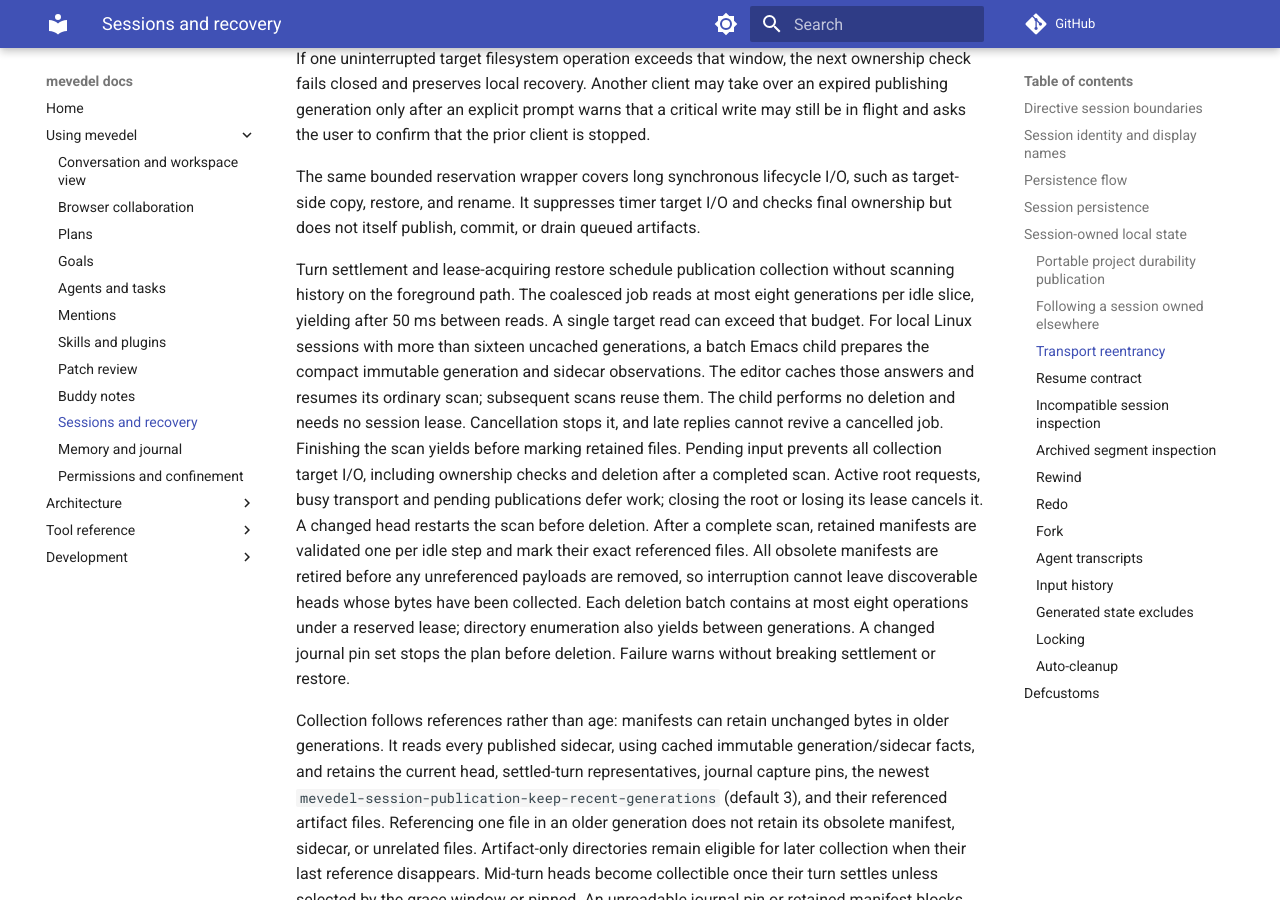
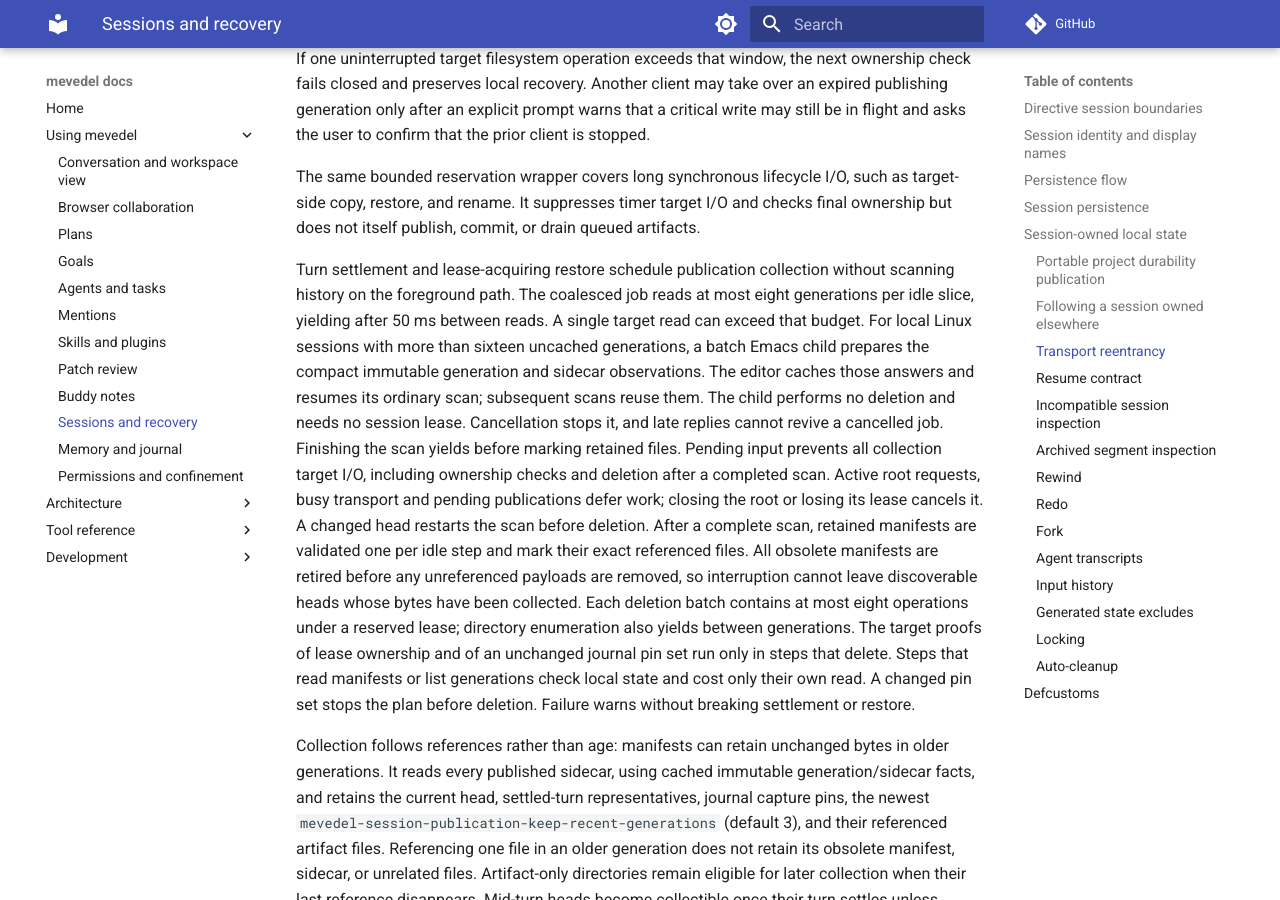
Before and after one commit to FrauH0lle/mevedel, an MkDocs documentation site: the page built from docs/sessions.md, in a window 1280 px wide and 900 px high, scrolled down 19000 px. Built offline with MkDocs 1.6.1 and Material for MkDocs 9.7.7, drawn with Linux system fonts in a browser that asks for light colours; comment, search, counter and statistics services are not loaded.

Commit message:
perf(collection): Prove ownership only in steps that delete
After a remote request settled, publication collection spent 178 control
programs over two minutes of idle slices, most of them proofs: every slice
read the target clock for lease ownership, and every plan step listed and
read the journal pins -- also for the steps that only read a manifest or
list a generation.  Deletion runs under a reserved lease and is the only
step that needs either proof, so the clock and pin set are now proved there
alone; read steps check local state and cost their own read.  In the run 6
capture that is about 70 of the 178 programs.

```diff
--- a/docs/sessions.md
+++ b/docs/sessions.md
@@ -900,7 +900,10 @@ mark their exact referenced files. All obsolete manifests are retired before
 any unreferenced payloads are removed, so interruption cannot leave discoverable
 heads whose bytes have been collected. Each deletion batch contains at most
 eight operations under a reserved lease; directory enumeration also yields
-between generations. A changed journal pin set stops the plan before deletion.
+between generations. The target proofs of lease ownership and of an unchanged
+journal pin set run only in steps that delete. Steps that read manifests or list
+generations check local state and cost only their own read. A changed pin set
+stops the plan before deletion.
 Failure warns without breaking settlement or restore.
 
 Collection follows references rather than age: manifests can retain unchanged
```
Also changed, not shown: 3 other files.
